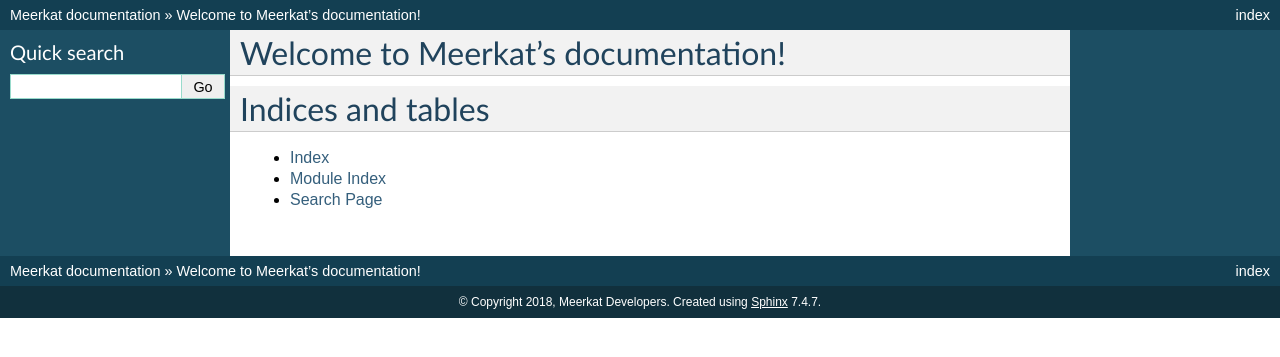
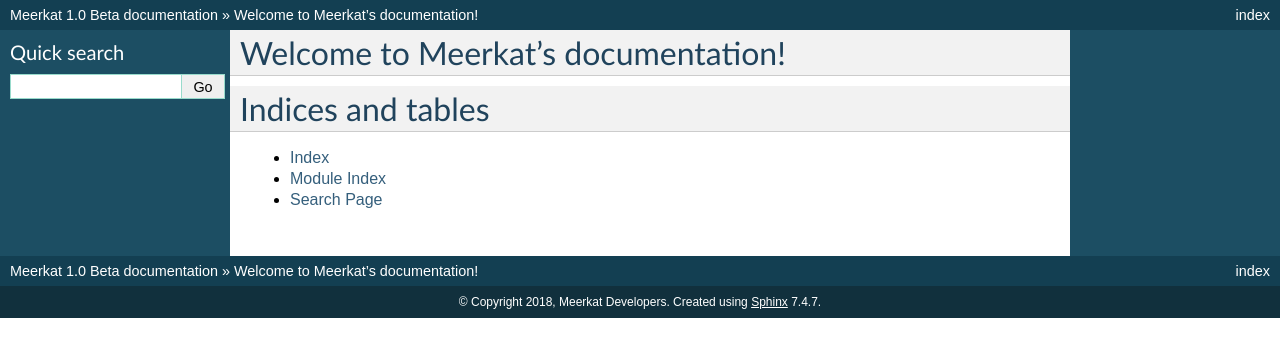
Before and after one commit to fjelltopp/meerkat_docs, a Sphinx documentation site: the page built from source/index.rst, in a window 1280 px wide. Shown: the top 357 px of the page. Built offline with Sphinx 7.4.7, drawn with Linux system fonts in a browser that asks for light colours; pages that are not in the unit, such as notebooks, are missing from menus; the version number could not be read and is left out.

```diff
--- a/source/conf.py
+++ b/source/conf.py
@@ -70,7 +70,7 @@ author = 'Meerkat Developers'
 # The short X.Y version.
 version = ''
 # The full version, including alpha/beta/rc tags.
-release = ''
+release = '1.0 Beta'
 
 # The language for content autogenerated by Sphinx. Refer to documentation
 # for a list of supported languages.
@@ -153,7 +153,7 @@ latex_elements = {
 #  author, documentclass [howto, manual, or own class]).
 latex_documents = [
     (master_doc, 'Meerkat.tex', 'Meerkat Documentation',
-     'Jonathan Berry', 'manual'),
+     'Meerkat Developers', 'manual'),
 ]
 
 
--- a/source/index.rst
+++ b/source/index.rst
@@ -13,16 +13,16 @@ Welcome to Meerkat's documentation!
 
 
    overview
-   services/meerkat_auth/index
-   services/meerkat_hermes/index
    services/meerkat_api/index
    services/meerkat_abacus/index
    services/meerkat_frontend/index
+   services/meerkat_auth/index
+   services/meerkat_hermes/index
+   services/meerkat_libs/index
+   services/meerkat_analysis/index
    services/meerkat_infrastructure/index
-   services/meerkat_libs/index
+   services/meerkat_dev/index
    services/meerkat_nest/index
-   services/meerkat_analysis/index
-   services/meerkat_dev/index
    services/meerkat_drill/index
    services/meerkat_country_server/index
 
```
